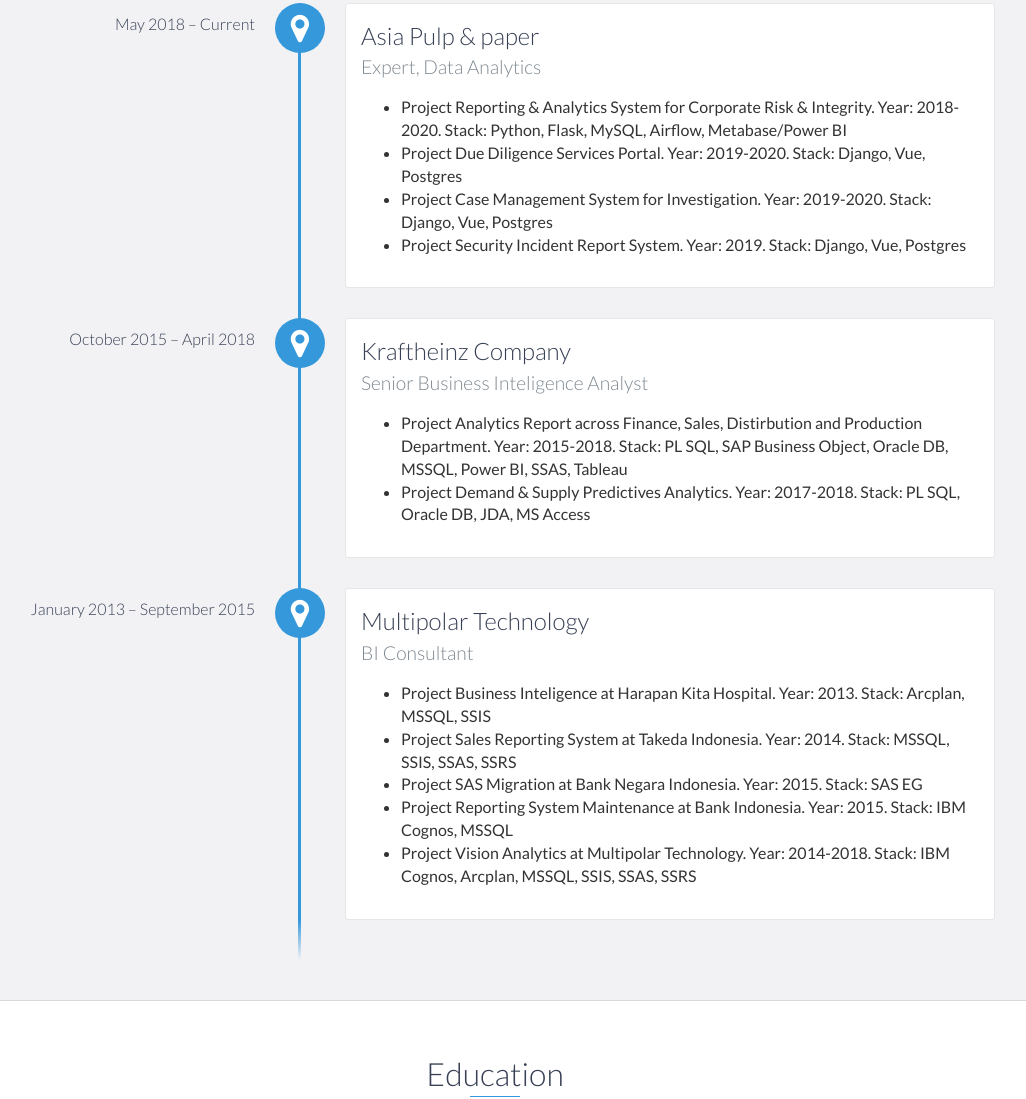
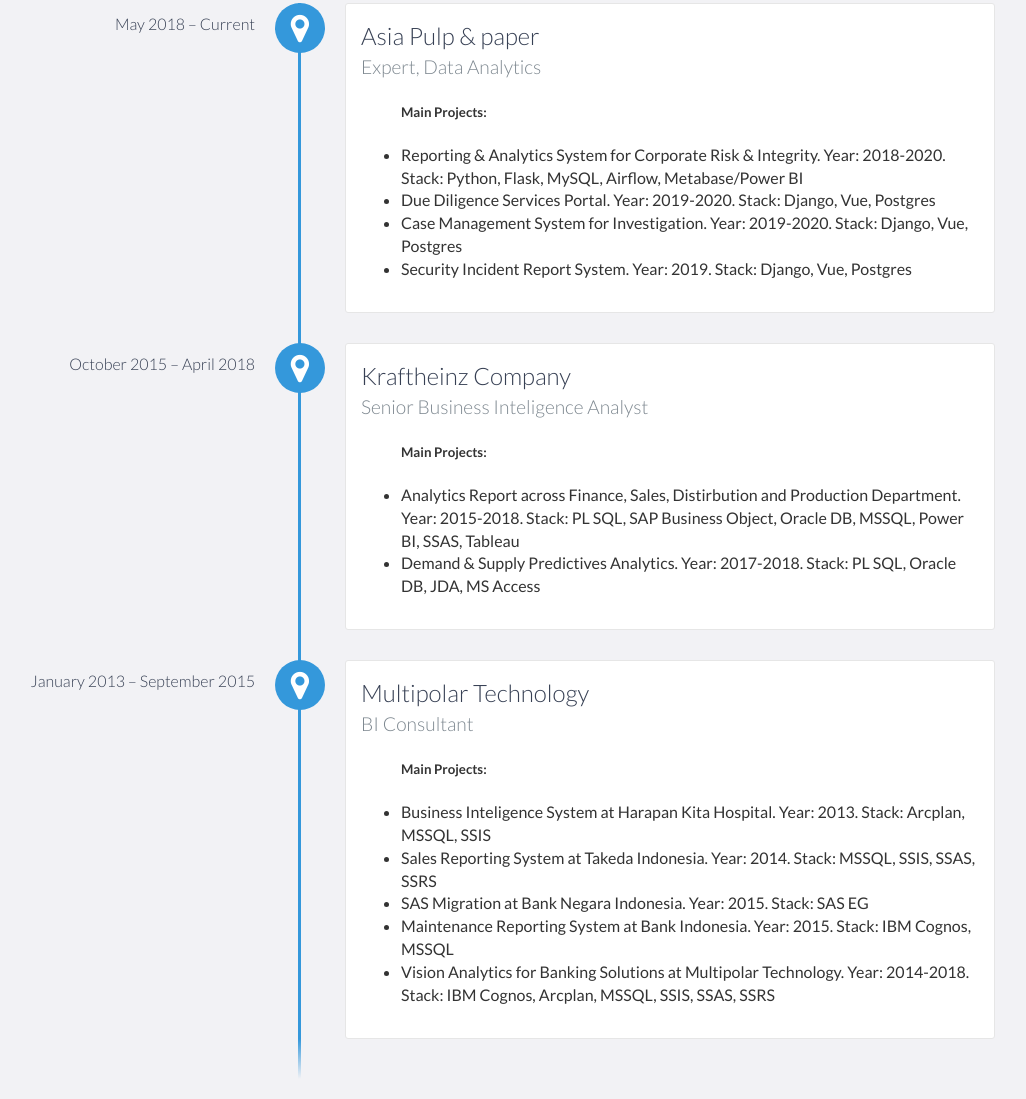
Before and after one commit to trigunawan89/trigunawan89.github.io, a website: page index.html in a window 1280 px wide. Shown: the part 1241-2340 px from the top of the page, without its empty margins (145-1171 px from the left). Drawn offline with nearby package versions, Linux system fonts and the light colour scheme.

Commit message:
update cv

```diff
--- a/index.html
+++ b/index.html
@@ -86,20 +86,21 @@
                 <h3>Asia Pulp & paper</h3>
                 <h4>Expert, Data Analytics</h4>
                 <ul>
+                    <h5>Main Projects:</h5>
                     <li>
-                        Project Reporting & Analytics System for Corporate Risk & Integrity. Year: 2018-2020. Stack: Python, Flask, MySQL, Airflow, Metabase/Power BI
+                        Reporting & Analytics System for Corporate Risk & Integrity. Year: 2018-2020. Stack: Python, Flask, MySQL, Airflow, Metabase/Power BI
 
                     </li>
                     <li>
-                        Project Due Diligence Services Portal. Year: 2019-2020. Stack: Django, Vue, Postgres
+                        Due Diligence Services Portal. Year: 2019-2020. Stack: Django, Vue, Postgres
 
                     </li>
                     <li>
-                        Project Case Management System for Investigation. Year: 2019-2020. Stack: Django, Vue, Postgres
+                        Case Management System for Investigation. Year: 2019-2020. Stack: Django, Vue, Postgres
 
                     </li>
                     <li>
-                        Project Security Incident Report System. Year: 2019. Stack: Django, Vue, Postgres
+                        Security Incident Report System. Year: 2019. Stack: Django, Vue, Postgres
                     </li>
                 </ul>
             </div>
@@ -108,11 +109,12 @@
                 <h3>Kraftheinz Company</h3>
                 <h4>Senior Business Inteligence Analyst</h4>
                 <ul>
+                    <h5>Main Projects:</h5>
                     <li>
-                        Project Analytics Report across Finance, Sales, Distirbution and Production Department. Year: 2015-2018. Stack: PL SQL, SAP Business Object, Oracle DB, MSSQL, Power BI, SSAS, Tableau
+                        Analytics Report across Finance, Sales, Distirbution and Production Department. Year: 2015-2018. Stack: PL SQL, SAP Business Object, Oracle DB, MSSQL, Power BI, SSAS, Tableau
                     </li>
                     <li>
-                        Project Demand & Supply Predictives Analytics. Year: 2017-2018. Stack: PL SQL, Oracle DB, JDA, MS Access
+                        Demand & Supply Predictives Analytics. Year: 2017-2018. Stack: PL SQL, Oracle DB, JDA, MS Access
                     </li>
                 </ul>
             </div>
@@ -121,20 +123,21 @@
                 <h3>Multipolar Technology</h3>
                 <h4>BI Consultant</h4>
                 <ul>
+                    <h5>Main Projects:</h5>
                     <li>
-                        Project Business Inteligence at Harapan Kita Hospital. Year: 2013. Stack: Arcplan, MSSQL, SSIS
+                        Business Inteligence System at Harapan Kita Hospital. Year: 2013. Stack: Arcplan, MSSQL, SSIS
                     </li>
                     <li>
-                        Project Sales Reporting System at Takeda Indonesia. Year: 2014. Stack: MSSQL, SSIS, SSAS, SSRS
+                        Sales Reporting System at Takeda Indonesia. Year: 2014. Stack: MSSQL, SSIS, SSAS, SSRS
                     </li>
                     <li>
-                        Project SAS Migration at Bank Negara Indonesia. Year: 2015. Stack: SAS EG
+                        SAS Migration at Bank Negara Indonesia. Year: 2015. Stack: SAS EG
                     </li>
                     <li>
-                        Project Reporting System Maintenance at Bank Indonesia. Year: 2015. Stack: IBM Cognos, MSSQL
+                        Maintenance Reporting System at Bank Indonesia. Year: 2015. Stack: IBM Cognos, MSSQL
                     </li>
                     <li>
-                        Project Vision Analytics at Multipolar Technology. Year: 2014-2018. Stack: IBM Cognos, Arcplan, MSSQL, SSIS, SSAS, SSRS
+                        Vision Analytics for Banking Solutions at Multipolar Technology. Year: 2014-2018. Stack: IBM Cognos, Arcplan, MSSQL, SSIS, SSAS, SSRS
                     </li>
                 </ul>
             </div>
@@ -151,7 +154,7 @@
             <p>
                 <ul>
                     <li>
-                        Grade: 3.5
+                        Grade: 3.52
                     </li>
                     <li>
                         Major: Software Engineering
@@ -178,7 +181,7 @@
         <h2 class="heading">Skills</h2>
         <ul>
             <li>Programing: Python & JavaScript</li>
-            <li>Frontend: HTML, CSS, Bootstrap, Vue, React</li>
+            <li>Frontend: HTML, CSS, Vue, React</li>
             <li>Backend: Node.js, Django, Flask</li>
             <li>RDBMS: Postgres, MySQL, MSSQL, Oracle</li>
             <li>NoSQL: Mongodb, Redis, Elastics, Cassandra</li>
```
